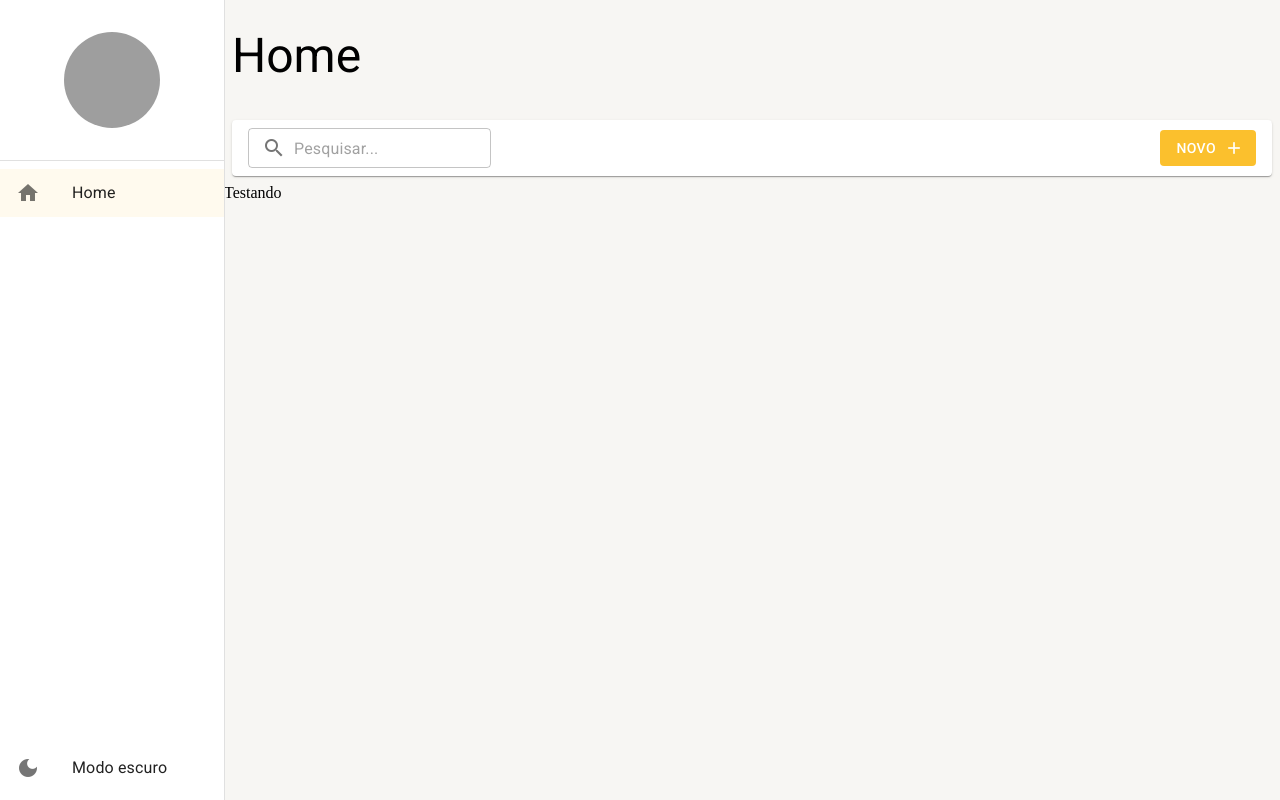
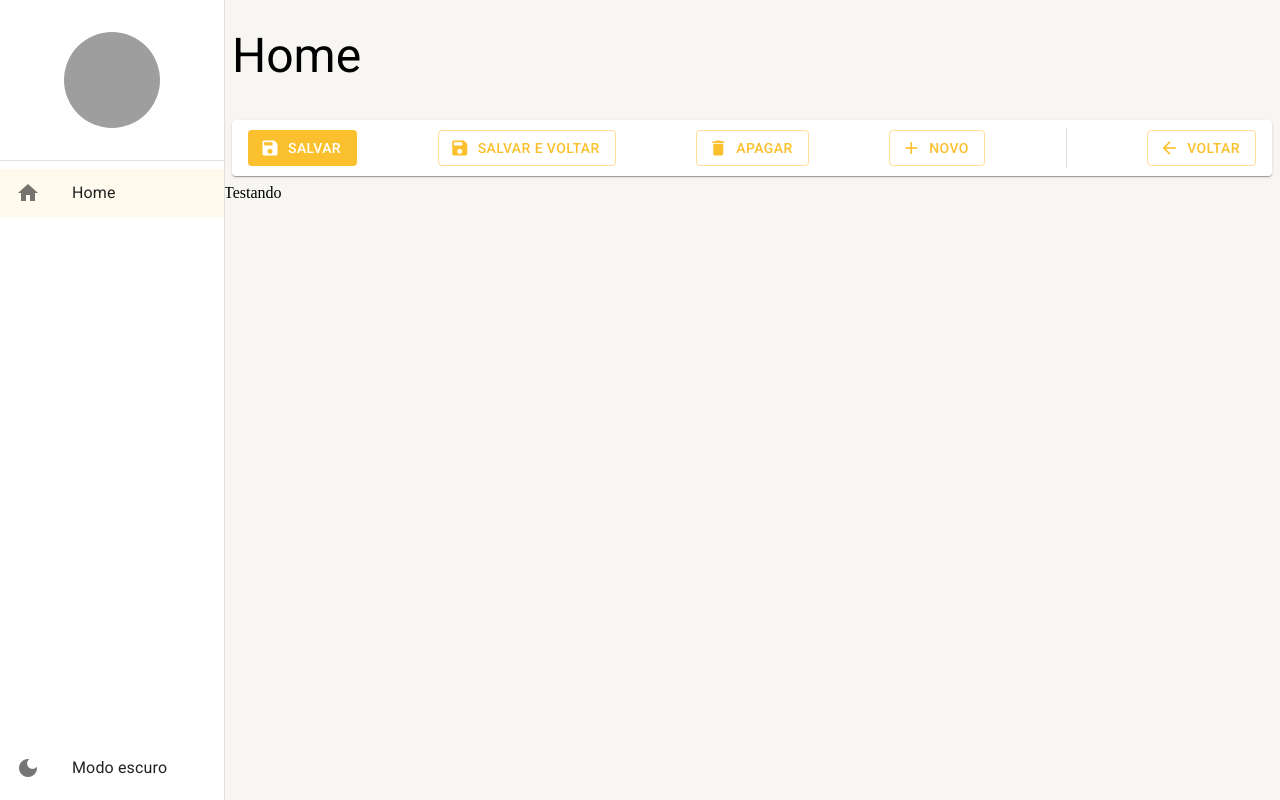
Before and after one commit to jeuchaves/react-typescript-mui, a React (Create React App) app: page /home in a window 1280 px wide. Built offline with nearby package versions, Linux system fonts and the light colour scheme; grey boxes are pictures that could not be loaded.

Commit message:
feat: Adiciona ferramentas de detalhe

```diff
--- a/src/pages/dashboard/Dashboard.tsx
+++ b/src/pages/dashboard/Dashboard.tsx
@@ -1,4 +1,4 @@
-import { FerramentasDaListagem } from "../../shared/components"
+import { FerramentasDeDetalhe } from "../../shared/components"
 import { LayoutBaseDePagina } from "../../shared/layouts"
 
 export const Dashboard = () => {
@@ -6,9 +6,7 @@ export const Dashboard = () => {
         <LayoutBaseDePagina
             titulo="Home"
             barraDeFerramentas={(
-                <FerramentasDaListagem
-                    mostrarInputBusca
-                />
+                <FerramentasDeDetalhe/>
             )}
         >Testando</LayoutBaseDePagina>
 
--- /dev/null
+++ b/src/shared/components/ferramentas-de-detalhe/FerramentasDeDetalhe.tsx
@@ -0,0 +1,51 @@
+import { Box, Button, Divider, Icon, Paper, useTheme } from "@mui/material"
+
+export const FerramentasDeDetalhe = () => {
+
+    const theme = useTheme();
+
+    return (
+        <Box
+            height={theme.spacing(5)}
+            marginX={1}
+            padding={1}
+            paddingX={2}
+            display='flex'
+            justifyContent='space-between'
+            alignItems='center'
+            component={Paper}
+        >
+            <Button
+                variant='contained'
+                color="primary"
+                disableElevation
+                startIcon={<Icon>save</Icon>}
+            >Salvar</Button>
+            <Button
+                variant='outlined'
+                color="primary"
+                disableElevation
+                startIcon={<Icon>save</Icon>}
+            >Salvar e Voltar</Button>
+            <Button
+                variant='outlined'
+                color="primary"
+                disableElevation
+                startIcon={<Icon>delete</Icon>}
+            >Apagar</Button>
+            <Button
+                variant='outlined'
+                color="primary"
+                disableElevation
+                startIcon={<Icon>add</Icon>}
+            >Novo</Button>
+            <Divider variant="middle" orientation="vertical" />
+            <Button
+                variant='outlined'
+                color="primary"
+                disableElevation
+                startIcon={<Icon>arrow_back</Icon>}
+            >Voltar</Button>
+        </Box>
+    )
+}
--- a/src/shared/components/index.ts
+++ b/src/shared/components/index.ts
@@ -1,2 +1,3 @@
 export * from './menu-lateral/MenuLateral';
 export * from './ferramentas-da-listagem/FerramentasDaListagem';
+export * from './ferramentas-de-detalhe/FerramentasDeDetalhe';
```
